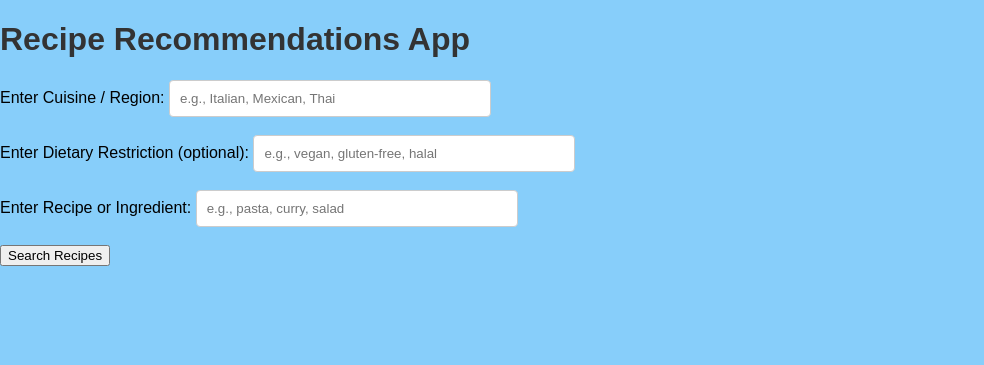
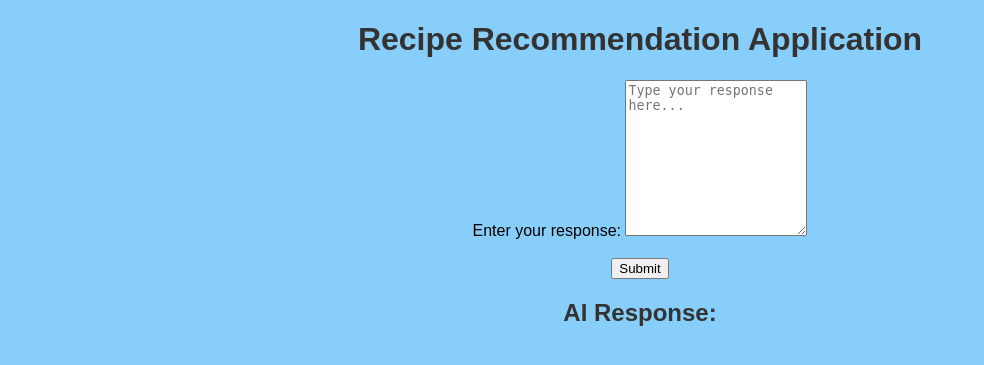
Before and after one commit to pe7265hw/Project_3_API_-_AI, a Flask app: page / in a window 1280 px wide. Shown: the top 365 px of the page, without its empty margins (0-984 px from the left). Run offline with Flask 3, Linux system fonts and the light colour scheme.

Commit message:
Refactored index.html to give input and display output from gemini

```diff
--- a/Static/style.css
+++ b/Static/style.css
@@ -10,9 +10,14 @@ h1, h2 {
 form {
     margin: 20px 0;
 }
-input[type="text"] {
+
+/* input[type="text"] {
     padding: 10px;
     width: 300px;
     border: 1px solid #ccc;
     border-radius: 4px;
+} */
+
+.container{
+    text-align: center;
 }
--- a/templates/index.html
+++ b/templates/index.html
@@ -2,34 +2,25 @@
 <html lang="en">
 <head>
     <meta charset="UTF-8">
-    <meta http-equiv="X-UA-Compatible" content="IE=edge">
     <meta name="viewport" content="width=device-width, initial-scale=1.0">
-    <title>Recipe Recommendations App</title>
+    <title>Recipe Recommendation Application</title>
     <link rel="stylesheet" type="text/css" href="{{ url_for('static', filename='style.css') }}">
 </head>
 <body>
 
-    <h1>Recipe Recommendations App</h1>
+    <div class="container">
+        <h1>Recipe Recommendation Application</h1>
+        <form id="aiResponse" action="/get_recipes" method="get">
 
-    <form action="/get_recipes" method="get">
-
-
-        <label for="cuisine">Enter Cuisine / Region:</label>
-        <input type="text" id="cuisine" name="cuisine" placeholder="e.g., Italian, Mexican, Thai" required>
-        <br><br>
-
-
-        <label for="diet">Enter Dietary Restriction (optional):</label>
-        <input type="text" id="diet" name="diet" placeholder="e.g., vegan, gluten-free, halal">
-        <br><br>
-
-
-        <label for="recipe">Enter Recipe or Ingredient:</label>
-        <input type="text" id="recipe" name="recipe" placeholder="e.g., pasta, curry, salad" required>
-        <br><br>
-
-        <button type="submit">Search Recipes</button>
-    </form>
-
+            <label for="userInput">Enter your response:</label>
+            <textarea id="userInput" rows="10" placeholder="Type your response here..."></textarea>
+            <br><br>
+            <button type="submit">Submit</button>
+        </form>
+        <div id="aiResponse" class="response-area">
+            <h2>AI Response:</h2>
+            <p id="responseText"></p>
+        </div>
+    </div>
 </body>
 </html>
```
